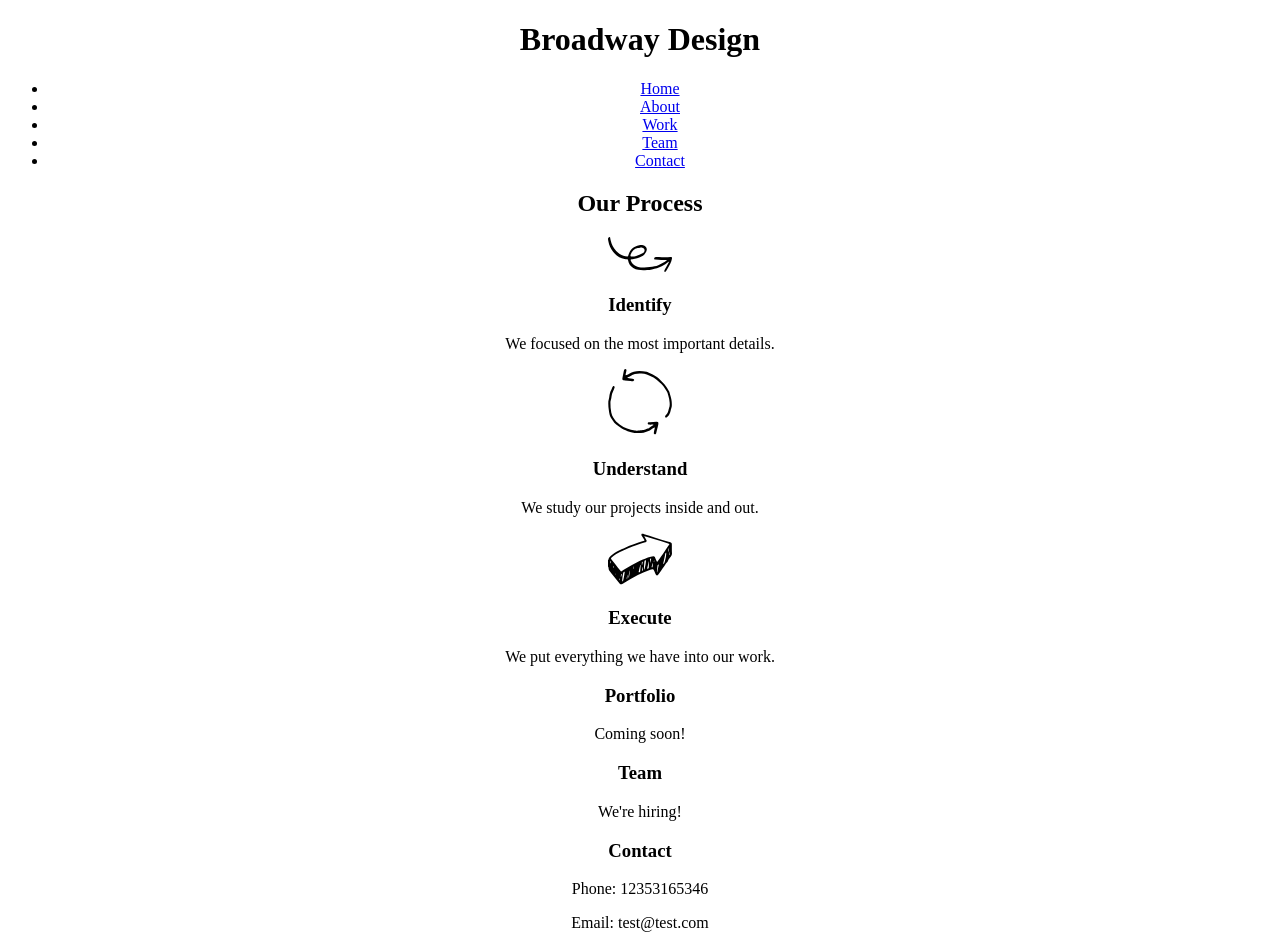
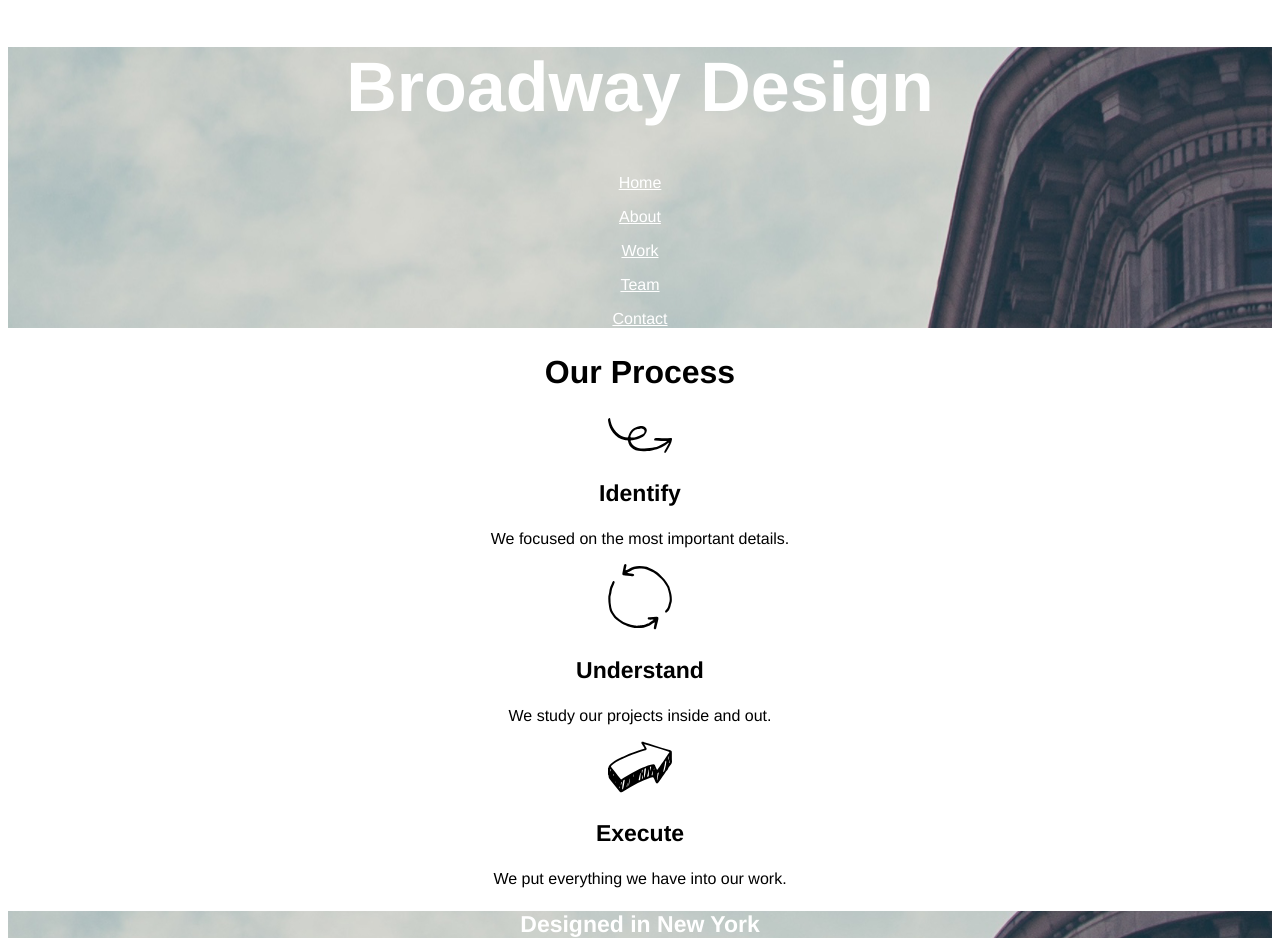
Before and after one commit to flange94/broadway, a plain HTML site: page index.html in a window 1280 px wide. Shown: the top 941 px of the page. Drawn offline with Linux system fonts and the light colour scheme.

Commit message:
Added general css

```diff
--- a/index.html
+++ b/index.html
@@ -10,13 +10,11 @@
     <h1>Broadway Design</h1>
     <!-- The Navigation -->
     <nav>
-      <ul>
-        <li><a href="#home">Home</a></li>
-        <li><a href="#about">About</a></li>
-        <li><a href="#work">Work</a></li>
-        <li><a href="#team">Team</a></li>
-        <li><a href="#contact">Contact</a></li>
-      </ul>
+      <p><a href="#home">Home</a></p>
+      <p><a href="#about">About</a></p>
+      <p><a href="#work">Work</a></p>
+      <p><a href="#team">Team</a></p>
+      <p><a href="#contact">Contact</a></p>
     </nav>
   </div>
 
@@ -60,6 +58,7 @@
 
     <!-- The section for Designed in New York -->
     <div id="design_ny">
+      <h3 id="design_ny_head">Designed in New York</h3>
 
       <div id="portfolio">
         <h3>Portfolio</h3>
--- a/resources/css/style.css
+++ b/resources/css/style.css
@@ -1,7 +1,44 @@
+/* Align every text in the middle and giving each text the font Helvetica */
 body {
   text-align: center;
+  font-family: Helvetica;
 }
 
+/*Adding the background image to the header section and headline of "Designed in NY" */
+#header,
+#design_ny_head {
+  background-image: url("../images/the-flatiron-building.png");
+}
+
+h1 {
+  font-size: 70px;
+  font-weight: bold;
+}
+
+h2 {
+  font-size: 32px;
+  font-weight: bold;
+}
+
+h3 {
+  font-size: 23px;
+  font-weight: bold;
+}
+
+/*Styling the Footer section */
 #footer {
+  background: dimgray;
   text-align: left;
 }
+
+
+a,
+h1,
+#design_ny_head,
+#footer {
+    color: white;
+}
+
+#copyright {
+  font-size: 11px;
+}
```
